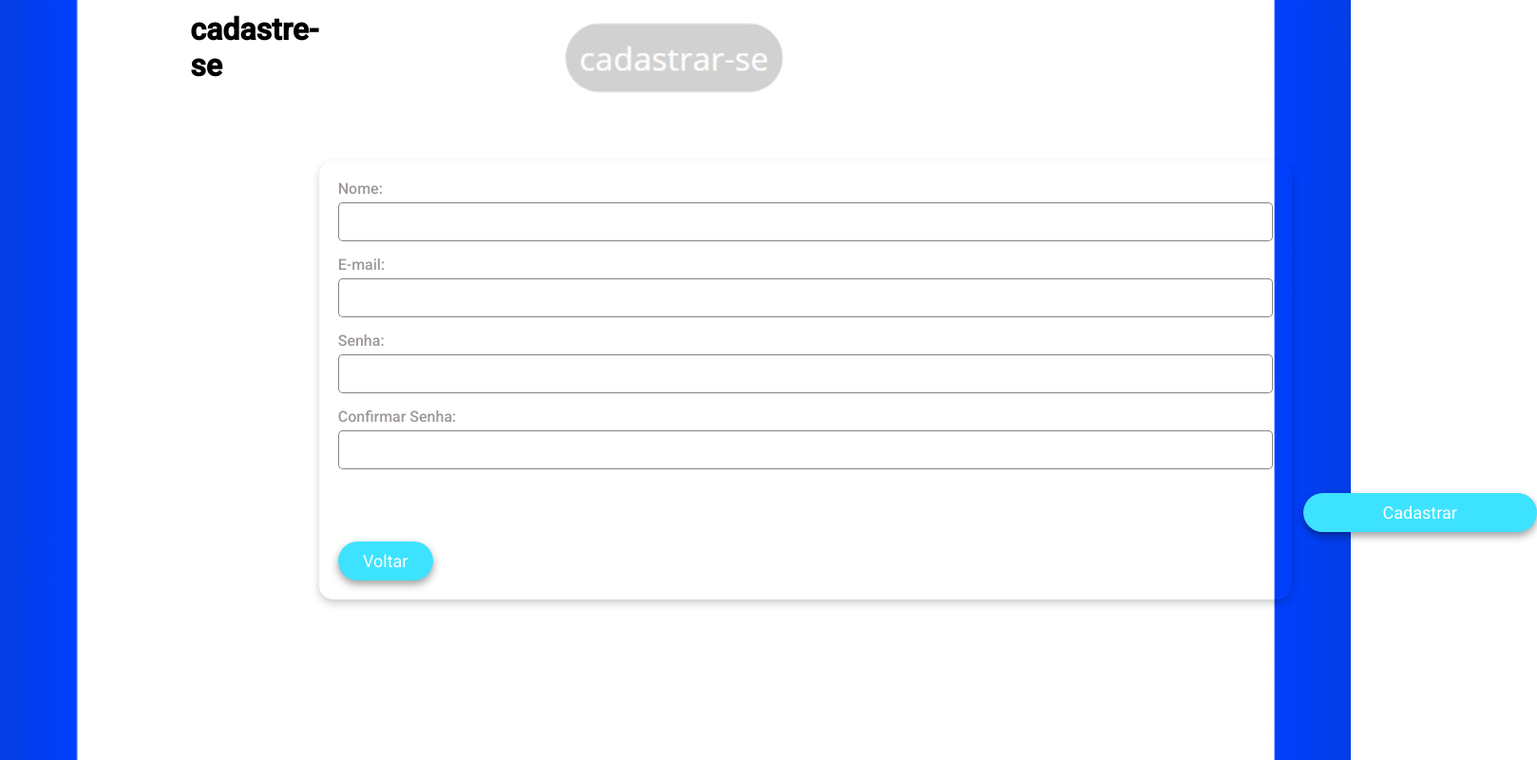
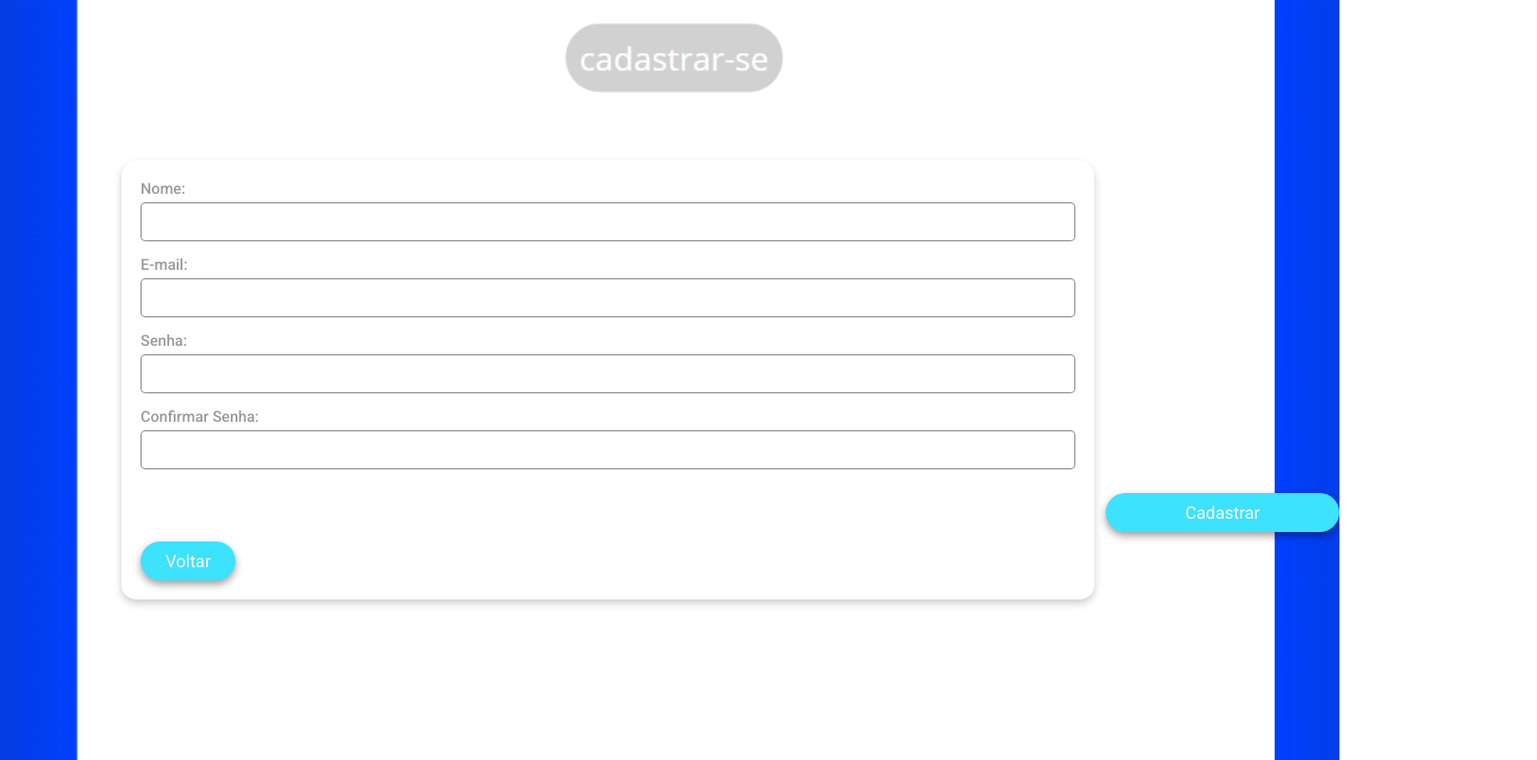
Before and after one commit to kyuku-takarek4/Trabalho-do-Curso, a plain HTML site: page frontend/cadastro.html in a window 1280 px wide. Shown: the whole page at 95% size, 1618 px wide, since content can reach past the window. Drawn offline with Linux system fonts and the light colour scheme.

Commit message:
retirei o texto inútil

```diff
--- a/frontend/cadastro.css
+++ b/frontend/cadastro.css
@@ -94,7 +94,3 @@ body {
 .butao_de_voltar_1:hover {
   background-color: #4fa4ff;
 }
-.htexto{
-  margin-bottom: 700px;
-  margin-left: 280px;
-}
--- a/frontend/cadastro.html
+++ b/frontend/cadastro.html
@@ -4,7 +4,6 @@
     <meta charset="UTF-8">
     <meta name="viewport" content="width=device-width, initial-scale=1.0">
     <title>Cadastro de Usuário</title>
-    <h1 class="htexto"; >cadastre-se </h1>
     <link rel="stylesheet" href="cadastro.css"> <!-- Link para o arquivo CSS -->
     <link rel="stylesheet" href="https://fonts.googleapis.com/css2?family=Roboto:wght@400;500&display=swap">
 </head>
```
